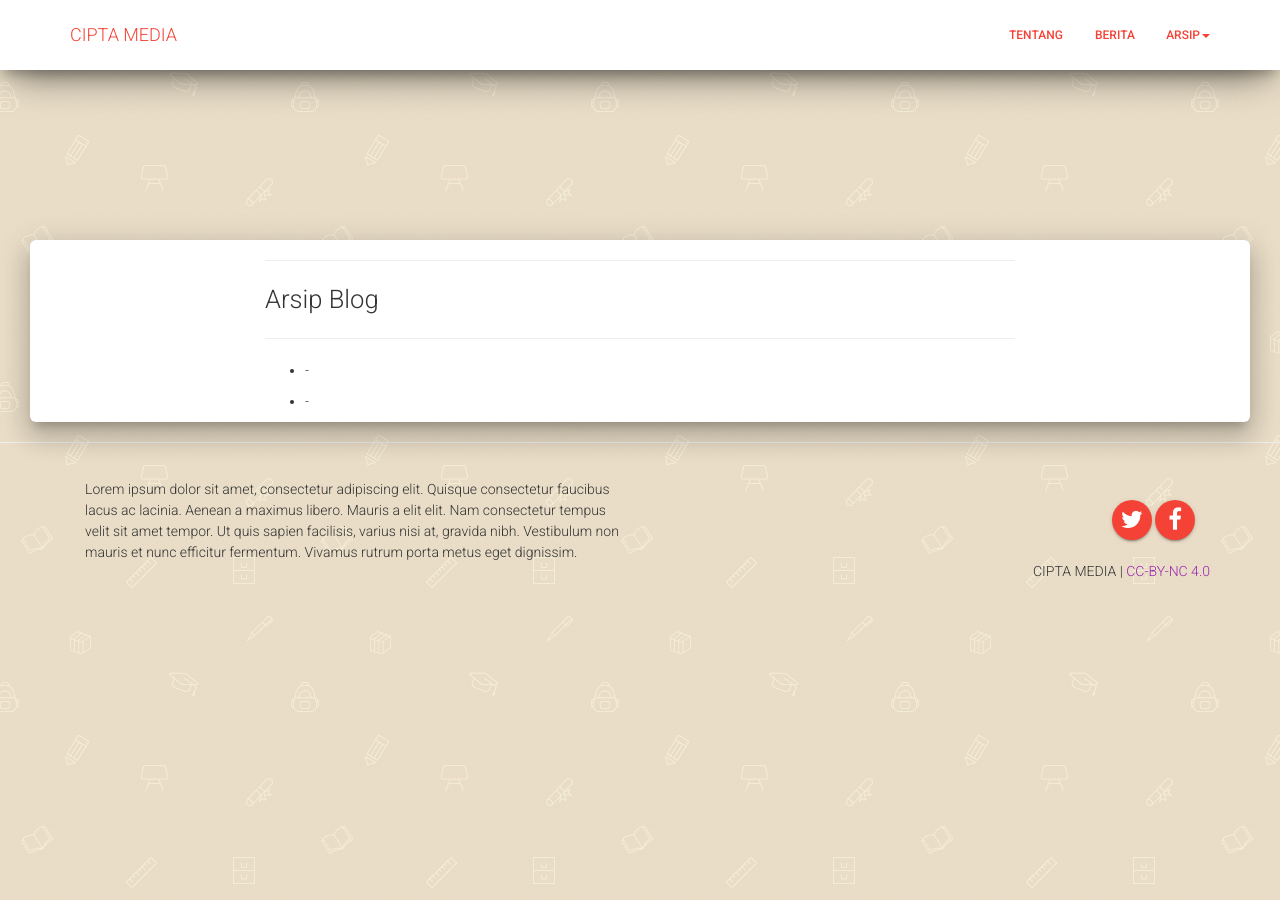
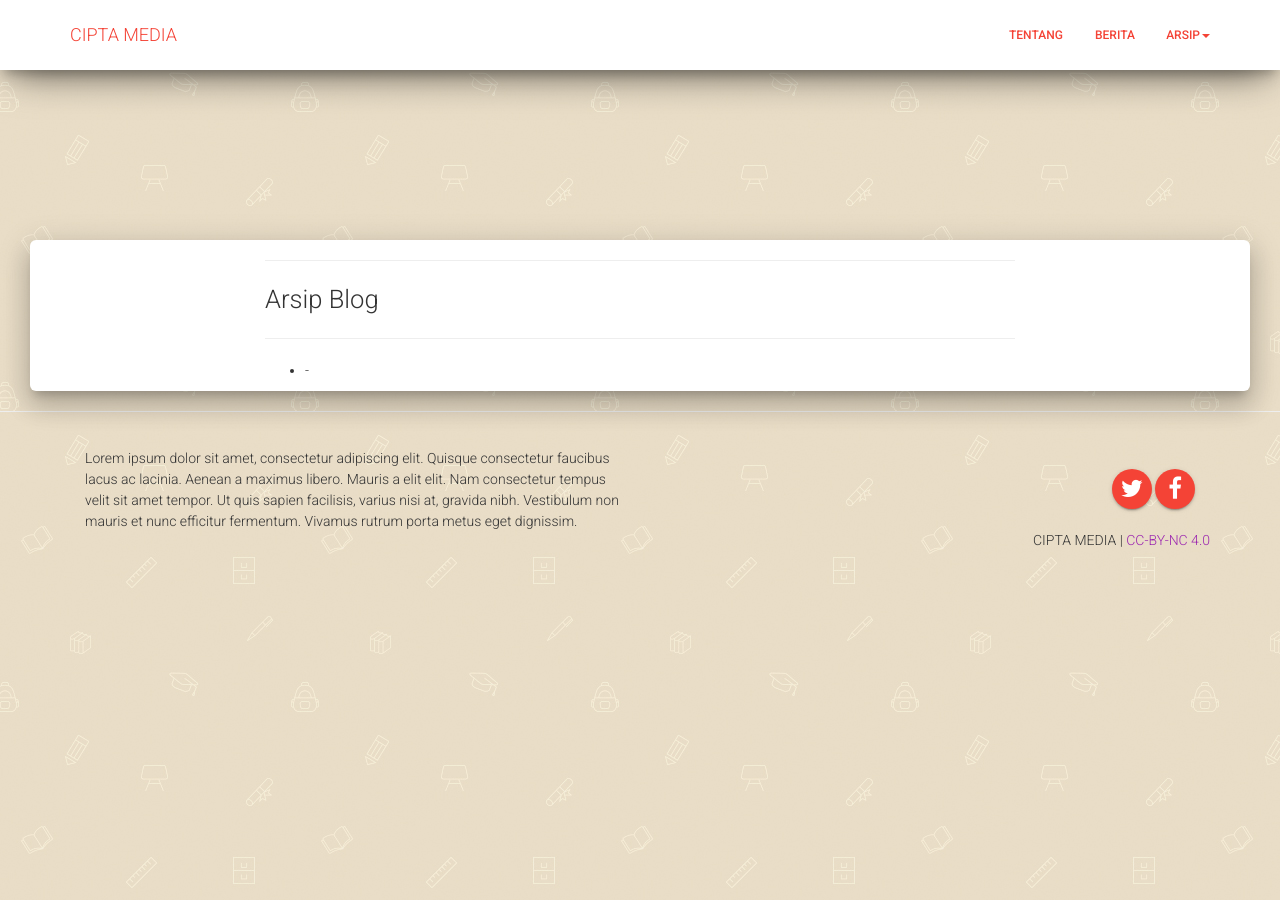
Before and after one commit to riouwa/ciptamedia.github.io, a Jekyll site: the page built from blog.md, in a window 1280 px wide. Built offline with Jekyll 4.4.1, drawn with Linux system fonts in a browser that asks for light colours; nearby versions of some CDN libraries.

Commit message:
Update blog.md

```diff
--- a/blog.md
+++ b/blog.md
@@ -11,10 +11,3 @@ layout: main
 {{ post.excerpt }}</li>
 {% endfor %}
 </ul>
-
-<ul>
-{% for Kajian in site.categories %}
-<li><span>{{ post.date | date_to_string }}</span> - <a href="{{ site.baseurl }}{{ post.url }}">{{ post.title }}</a>
-{{ post.excerpt }}</li>
-{% endfor %}
-</ul>
```
